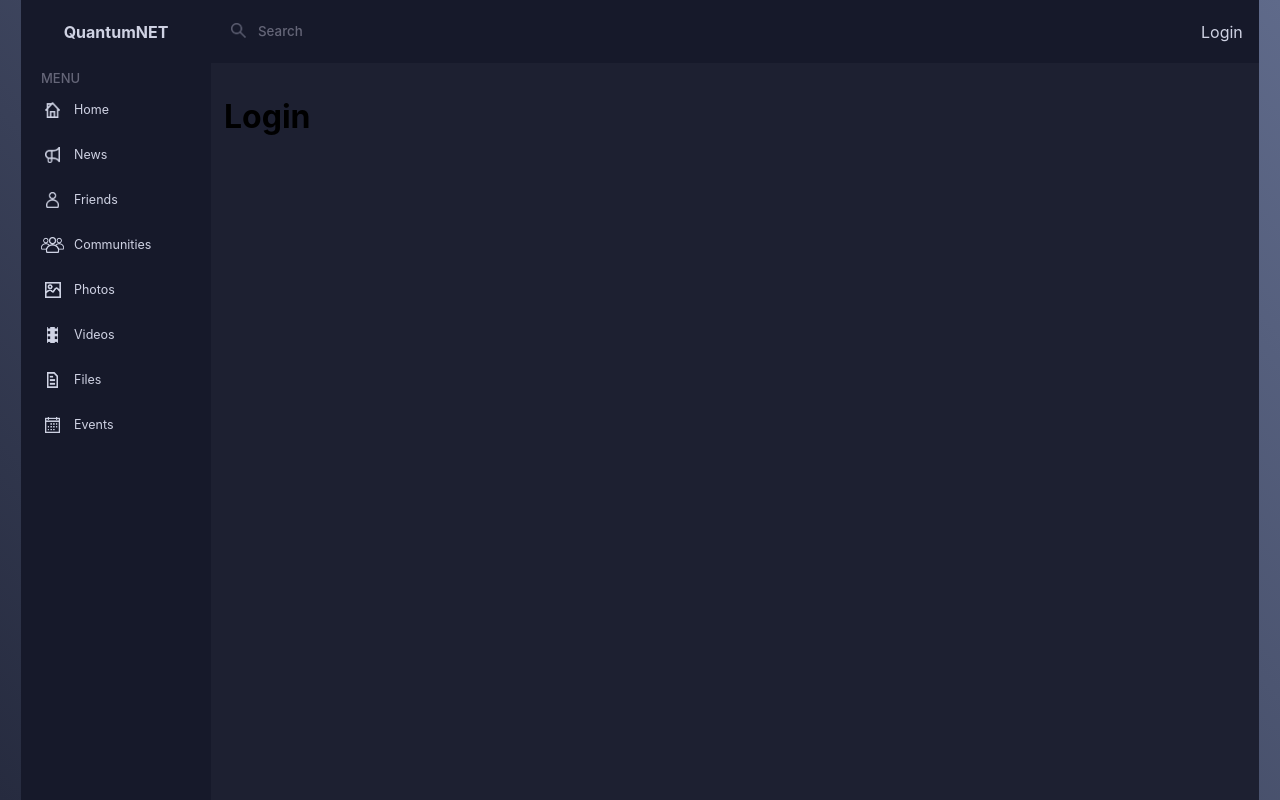
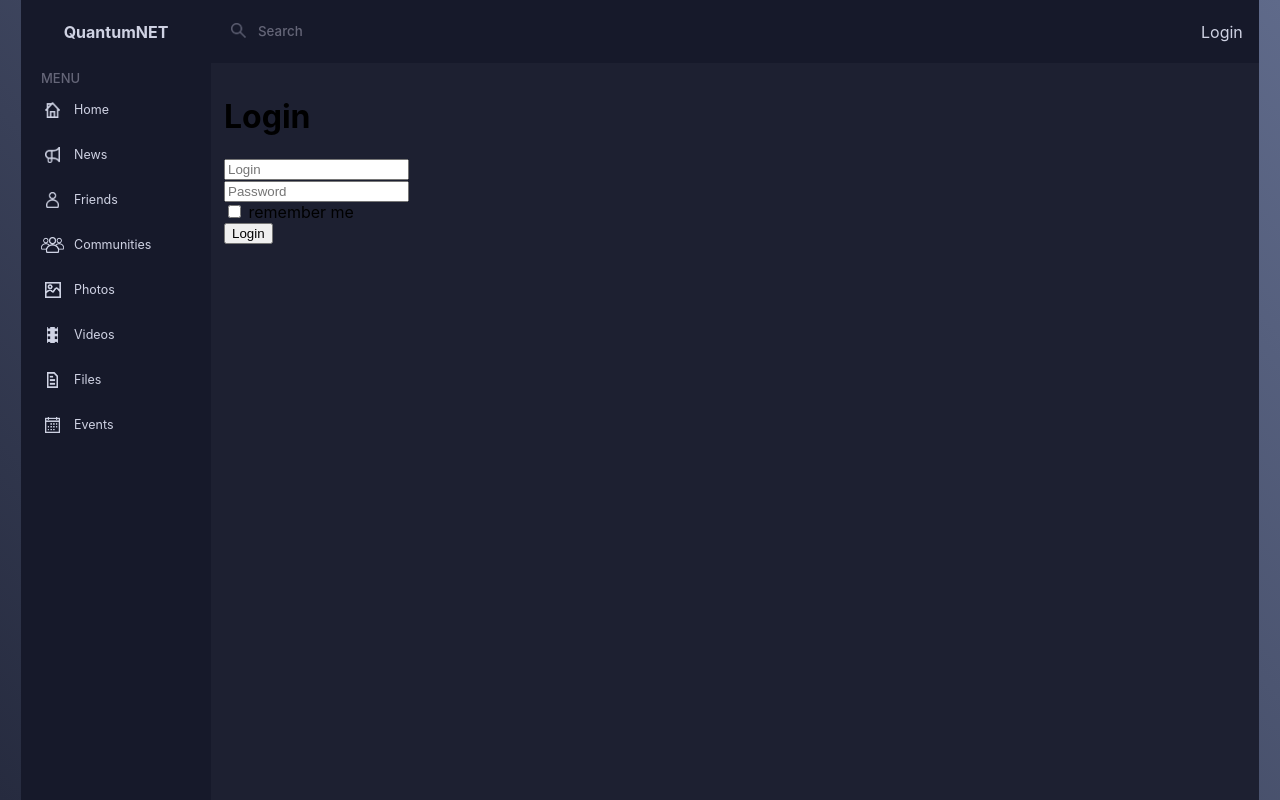
Before and after one commit to quantumVector/Quantum-Social-Network, a React (Create React App) app: page /login in a window 1280 px wide. Built offline with nearby package versions, Linux system fonts and the light colour scheme; no server answers.

Commit message:
Добавлен redux-form

```diff
--- a/package.json
+++ b/package.json
@@ -13,6 +13,7 @@
     "react-router-dom": "^5.2.0",
     "react-scripts": "3.4.3",
     "redux": "^4.0.5",
+    "redux-form": "^8.3.7",
     "redux-thunk": "^2.3.0"
   },
   "scripts": {
--- a/src/components/Login/Login.jsx
+++ b/src/components/Login/Login.jsx
@@ -1,7 +1,36 @@
 import React from 'react';
+import { Field, reduxForm } from 'redux-form';
+
+const LoginForm = (props) => {
+  return (
+    <form onSubmit={props.handleSubmit}>
+      <div>
+        <Field placeholder={'Login'} name={'login'} component={'input'} />
+      </div>
+      <div>
+        <Field placeholder={'Password'} name={'password'} component={'input'} />
+      </div>
+      <div>
+        <Field name={'rememberMe'} component={'input'} type={'checkbox'} /> remember me
+            </div>
+      <div>
+        <button>Login</button>
+      </div>
+    </form>
+  );
+}
+
+const LoginReduxForm = reduxForm({ form: 'login' })(LoginForm);
 
 const Login = (props) => {
-  return <h1>Login</h1>
+  const onSubmit = (formData) => {
+    console.log(formData);
+  }
+
+  return <div>
+    <h1>Login</h1>
+    <LoginReduxForm onSubmit={onSubmit} />
+  </div>
 }
 
 export default Login;
--- a/src/redux/reduxStore.js
+++ b/src/redux/reduxStore.js
@@ -9,6 +9,7 @@ import eventsReducer from './eventsReducer';
 import friendsReducer from './friendsReducer';
 import authReducer from './authReducer';
 import thunkMiddleware from 'redux-thunk';
+import { reducer as formReducer } from 'redux-form';
 
 const reducers = combineReducers({
   profilePage: profileReducer,
@@ -20,6 +21,7 @@ const reducers = combineReducers({
   chat: chatReducer,
   friendsPage: friendsReducer,
   auth: authReducer,
+  form: formReducer,
 });
 
 const store = createStore(reducers, applyMiddleware(thunkMiddleware));
```
Also changed, not shown: 1 other file (tests, documents, lock files or other folders).
